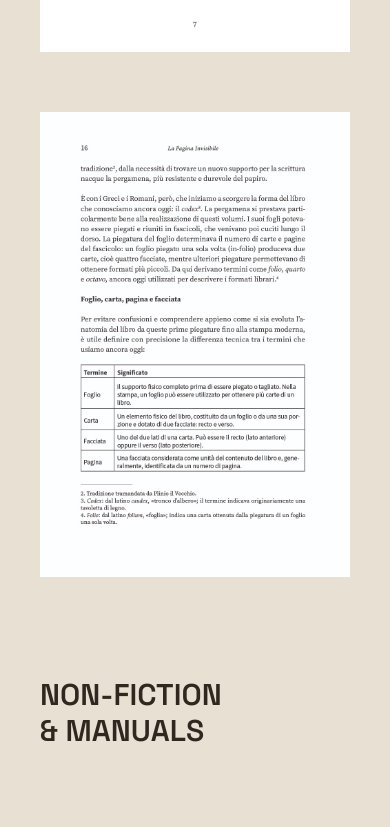
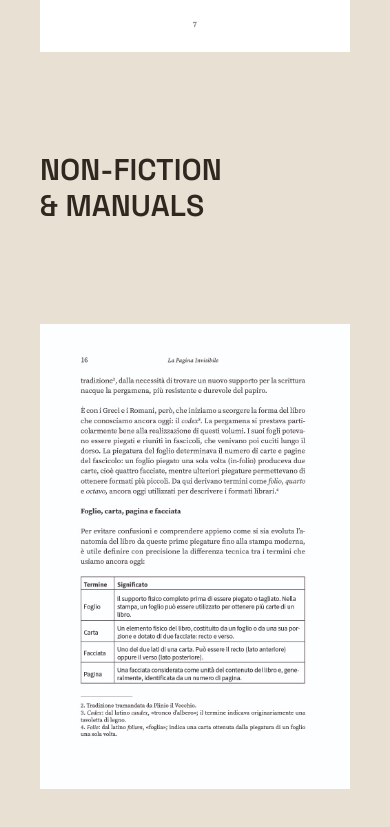
Before and after one commit to tydedev/portfolio, a Next.js app: page /en in a window 390 px wide. Shown: the part 1917-2744 px from the top of the page. Built offline with nearby package versions, Linux system fonts and the light colour scheme.

Commit message:
Changed h

```diff
--- a/components/Formatting.tsx
+++ b/components/Formatting.tsx
@@ -1,11 +1,8 @@
-
 import Image from "next/image";
 
 const Formatting = () => {
   return (
     <section className="grid grid-cols-1 items-start gap-x-4 gap-y-15 bg-[#E8E0D2] px-10 py-10 font-sans text-base font-semibold text-[#302820] md:grid-cols-12 md:px-4">
-
-
       {/* Narrativa */}
       <div className="py-10 font-heading text-3xl uppercase md:col-start-3 md:col-span-2 md:row-start-2 md:py-0 md:text-5xl">
         Fiction
@@ -20,6 +17,9 @@ const Formatting = () => {
           className="block h-auto w-full"
         />
       </div>
+      <div className="py-10 font-heading text-3xl uppercase md:col-start-9 md:col-span-4 md:row-start-3 md:py-0 md:text-5xl">
+        Non-fiction <br />& Manuals
+      </div>
 
       {/* Saggistica e manualistica */}
       <div className="md:col-start-3 md:col-span-3 md:row-start-3">
@@ -31,10 +31,7 @@ const Formatting = () => {
           className="block h-auto w-full"
         />
       </div>
-      <div className="py-10 font-heading text-3xl uppercase md:col-start-9 md:col-span-4 md:row-start-3 md:py-0 md:text-5xl">
-        Non-fiction <br />
-        & Manuals
-      </div>
+
       <div className="md:col-start-6 md:col-span-3 md:row-start-3">
         <Image
           src="/images/editorial/experimentation/saggio2.jpg"
```
